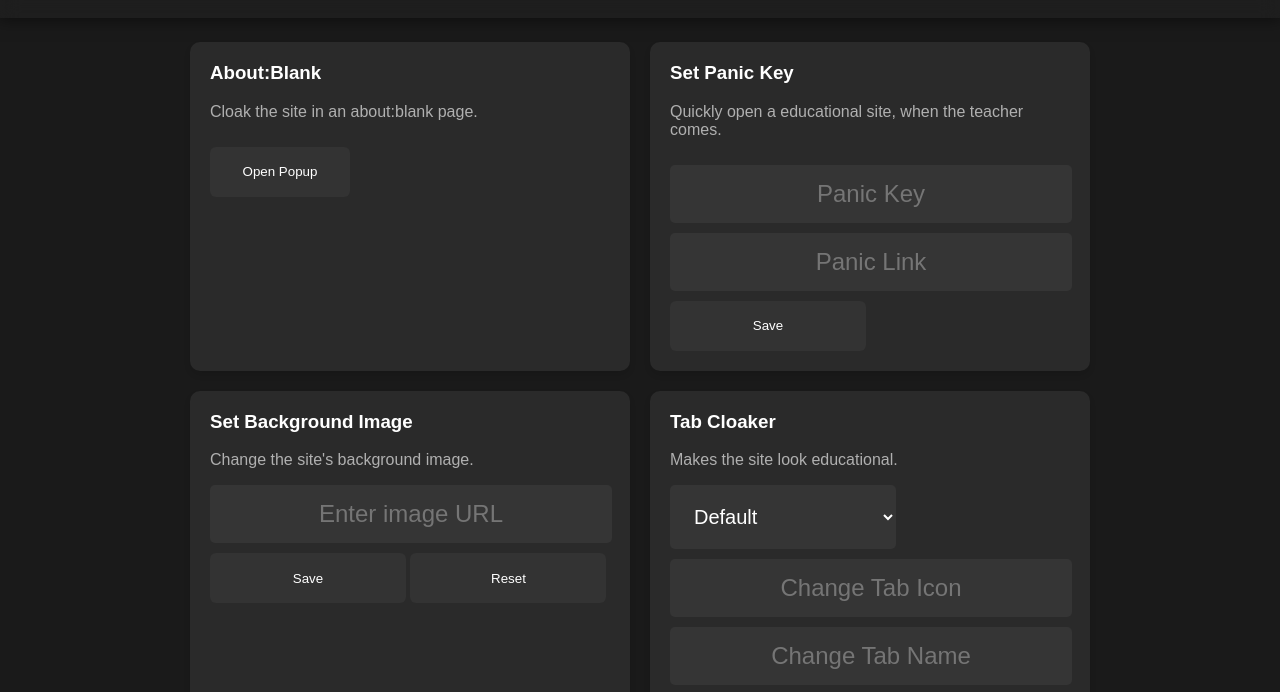
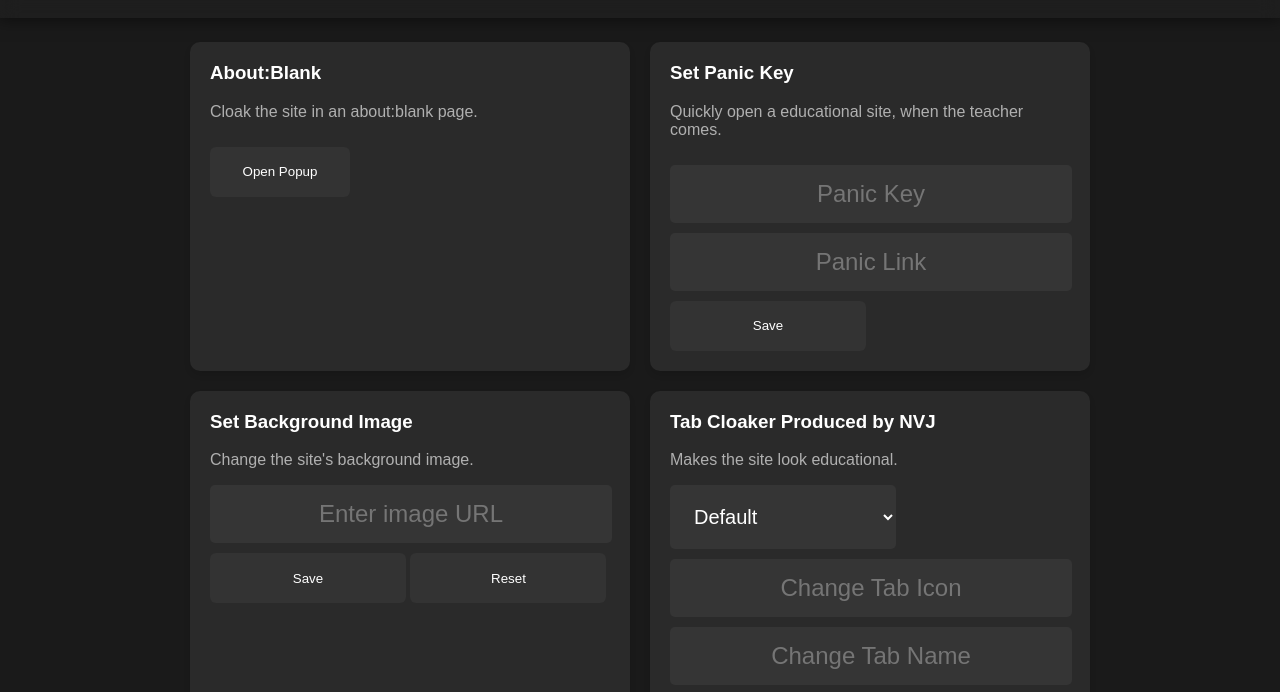
Before and after one commit to NecroShaded/Proofer123, a website: page static/settings.html in a window 1280 px wide. Shown: the part 86-778 px from the top of the page. Drawn offline with nearby package versions, Linux system fonts and the light colour scheme.

Commit message:
Update settings.html

```diff
--- a/static/settings.html
+++ b/static/settings.html
@@ -48,7 +48,7 @@
          <button class="key-button" id="reset-button">Reset</button>
       </div>
             <div class="settings-card">
-        <h3>Tab Cloaker</h3>
+        <h3>Tab Cloaker Produced by NVJ</h3>
         <p>Makes the site look educational.</p>
     <select id="dropdown" onchange="handleDropdownChange(this)">
     <option value="Classroom">Default</option>
```
